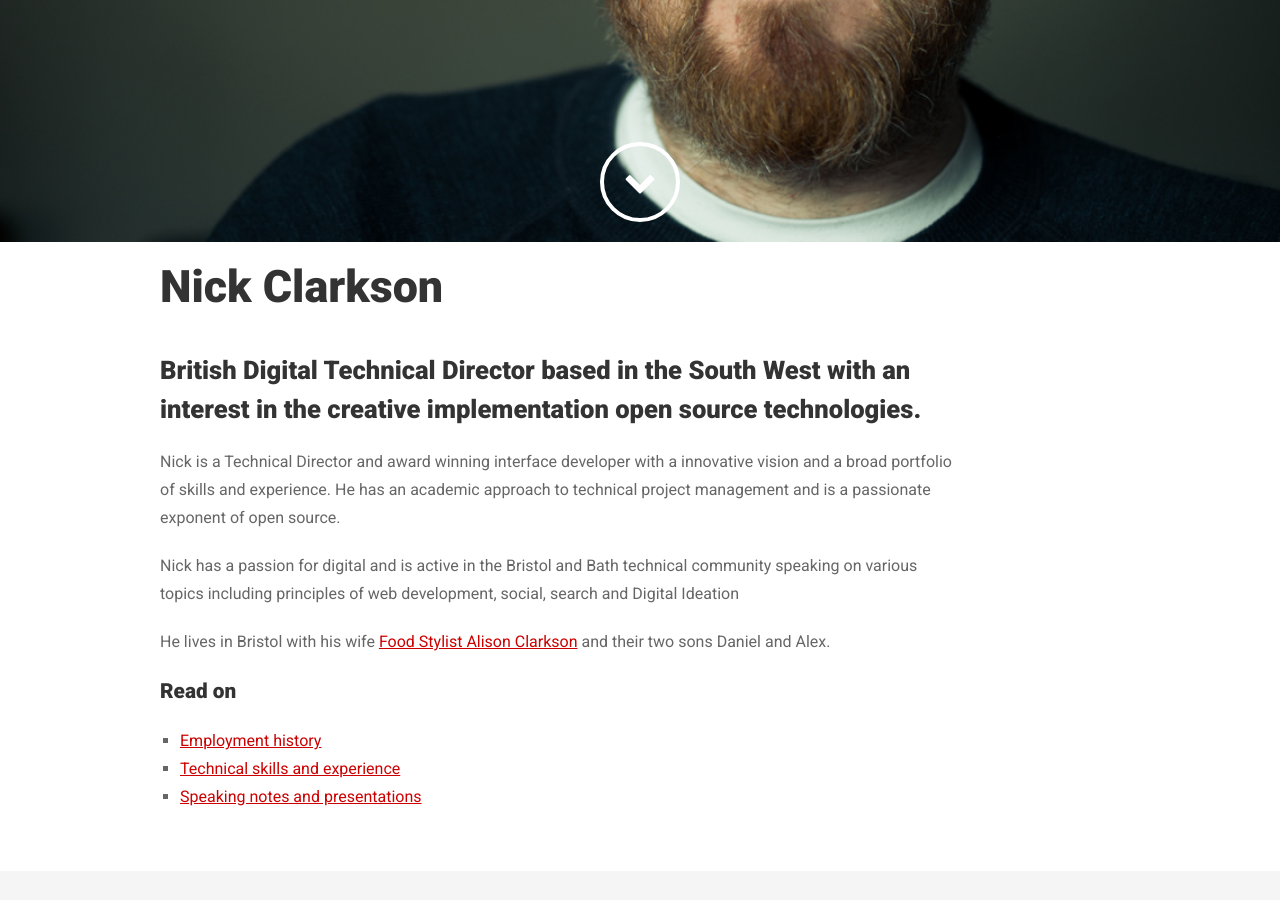
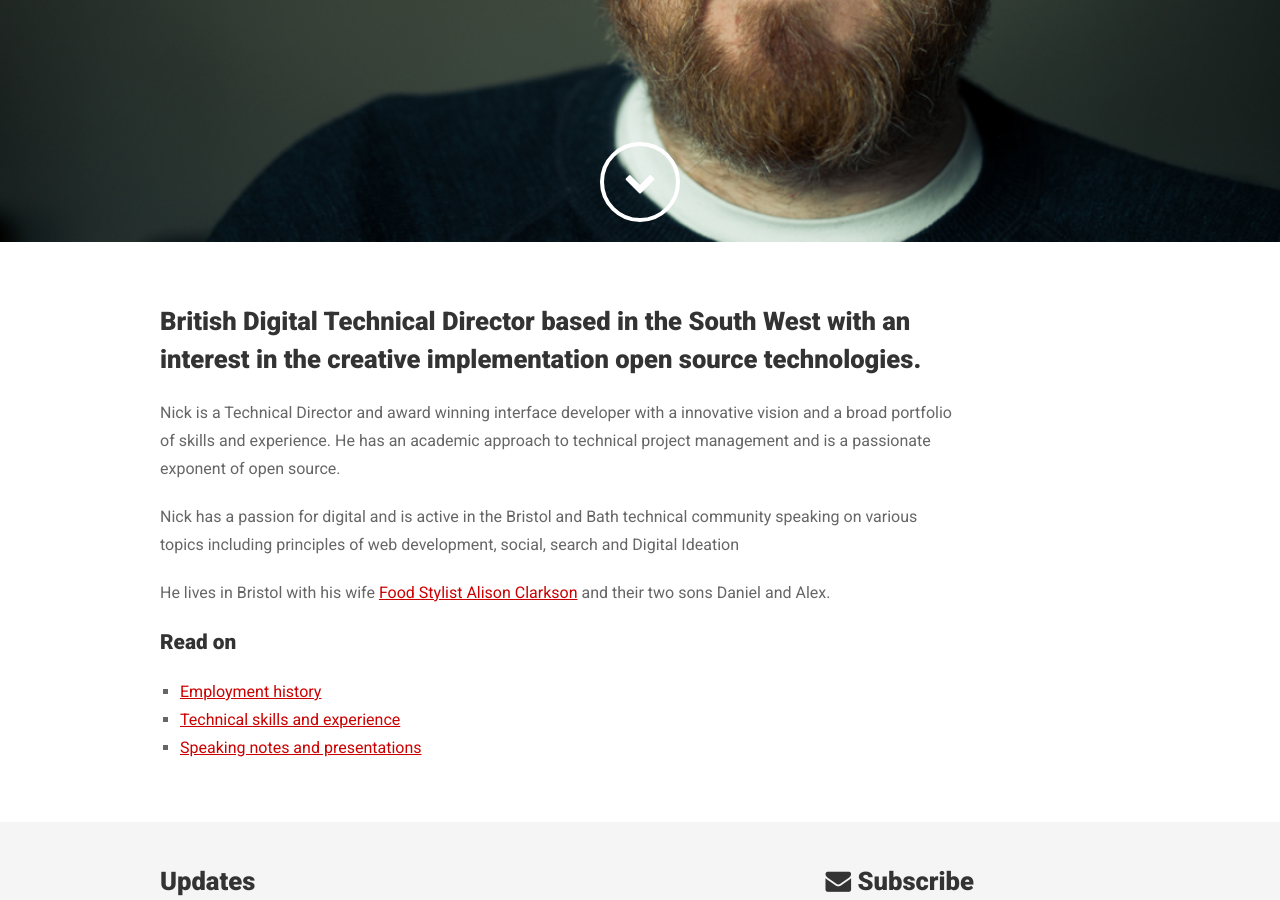
Before and after one commit to netotaku/netotaku.github.io, a Jekyll site: the page built from index.html, in a window 1280 px wide and 900 px high, scrolled down 658 px. Built offline with Jekyll 4.4.1, drawn with Linux system fonts in a browser that asks for light colours; nearby versions of some CDN libraries; a script that is not in the unit is left out; comment, search, counter and statistics services are not loaded.

Commit message:
Update index.html

```diff
--- a/index.html
+++ b/index.html
@@ -14,7 +14,7 @@ title: Nick Clarkson / Technical Director, Creative Technologist
       <article class="ten columns">
         <div class="type">
           <header>
-            <h1>Nick Clarkson</h1>
+            <h1></h1>
           </header>
 
           {% include content/intro.html %}
```
